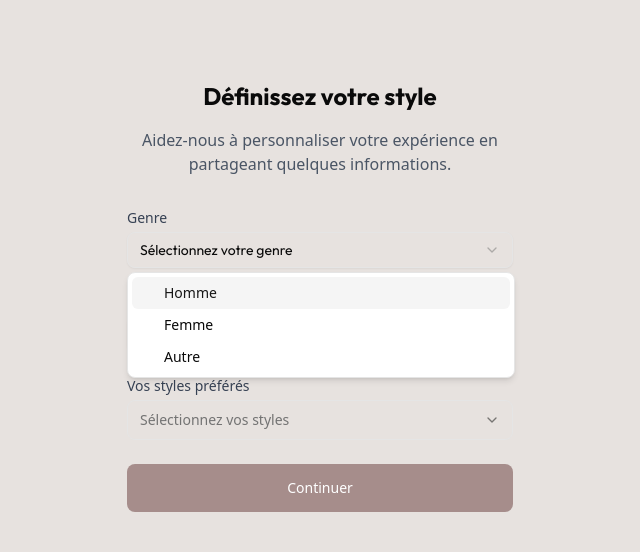
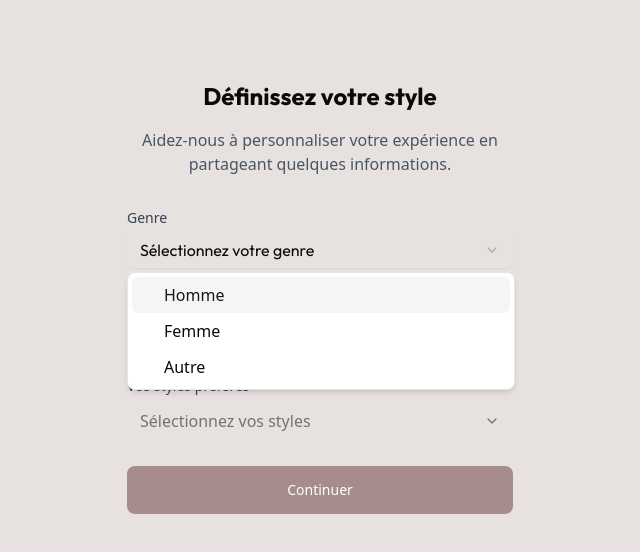
Before and after one commit to BilelDounar/Next_Dresss, a Next.js app: page /about-you in a window 1280 px wide. Both pictures are taken after a click on the button "Sélectionnez votre genre". Shown: the top 552 px of the page, without its empty margins (320-960 px from the left). Built offline with nearby package versions, Linux system fonts and the light colour scheme; a web font is replaced by a local one.

Commit message:
Correction du zoom sur les input

```diff
--- a/src/components/atom/input.tsx
+++ b/src/components/atom/input.tsx
@@ -8,7 +8,7 @@ function Input({ className, type, ...props }: React.ComponentProps<"input">) {
             type={type}
             data-slot="input"
             className={cn(
-                "file:text-foreground placeholder:text-muted-foreground selection:bg-primary-300 selection:text-primary-foreground dark:bg-input/30 border-input flex h-9 w-full min-w-0 rounded-md border bg-transparent px-3 py-1 text-base shadow-xs transition-[color,box-shadow] outline-none file:inline-flex file:h-7 file:border-0 file:bg-transparent file:text-sm file:font-medium disabled:pointer-events-none disabled:cursor-not-allowed disabled:opacity-50 md:text-xs font-outfit",
+                "file:text-foreground placeholder:text-muted-foreground selection:bg-primary-300 selection:text-primary-foreground dark:bg-input/30 border-input flex h-9 w-full min-w-0 rounded-md border bg-transparent px-3 py-1 text-base shadow-xs transition-[color,box-shadow] outline-none file:inline-flex file:h-7 file:border-0 file:bg-transparent file:text-base file:font-medium disabled:pointer-events-none disabled:cursor-not-allowed disabled:opacity-50 md:text-base font-outfit",
                 "focus-visible:border-ring focus-visible:ring-ring/50 focus-visible:ring-[3px] text-light-gray",
                 "aria-invalid:ring-destructive/20 dark:aria-invalid:ring-destructive/40 aria-invalid:border-destructive",
                 "disabled:bg-primary-300 disabled:text-dark-gray",
--- a/src/components/atom/multi-select.tsx
+++ b/src/components/atom/multi-select.tsx
@@ -55,7 +55,7 @@ const MultiSelect = React.forwardRef<HTMLDivElement, MultiSelectProps>(
                     onClick={() => setIsOpen(!isOpen)}
                     onKeyDown={(e) => (e.key === 'Enter' || e.key === ' ') && setIsOpen(!isOpen)}
                     className={cn(
-                        "flex h-auto min-h-10 w-full items-center justify-between rounded-md border border-input bg-transparent px-3 py-2 text-sm ring-offset-background placeholder:text-muted-foreground focus:outline-none focus:ring-2 focus:ring-ring focus:ring-offset-2 disabled:cursor-not-allowed disabled:opacity-50",
+                        "flex h-auto min-h-10 w-full items-center justify-between rounded-md border border-input bg-transparent px-3 py-2 text-base ring-offset-background placeholder:text-muted-foreground focus:outline-none focus:ring-2 focus:ring-ring focus:ring-offset-2 disabled:cursor-not-allowed disabled:opacity-50",
                         className
                     )}
                 >
@@ -64,7 +64,7 @@ const MultiSelect = React.forwardRef<HTMLDivElement, MultiSelectProps>(
                             selected.map((value) => {
                                 const label = options.find((opt) => opt.value === value)?.label || value;
                                 return (
-                                    <div key={value} className="flex items-center gap-1 rounded-full bg-gray-200 px-2 py-1 text-xs">
+                                    <div key={value} className="flex items-center gap-1 rounded-full bg-gray-200 px-2 py-1 text-base">
                                         {label}
                                         <span
                                             role="button"
--- a/src/components/atom/select.tsx
+++ b/src/components/atom/select.tsx
@@ -26,7 +26,7 @@ const SelectTrigger = React.forwardRef<
         ref={ref}
         data-slot="select-trigger"
         className={cn(
-            "placeholder:text-muted-foreground selection:bg-primary-300 selection:text-primary-foreground dark:bg-input/30 border-input flex h-9 w-full items-center justify-between rounded-md border bg-transparent px-3 py-1 text-base shadow-xs transition-[color,box-shadow] outline-none disabled:pointer-events-none disabled:cursor-not-allowed disabled:opacity-50 md:text-sm font-outfit",
+            "placeholder:text-muted-foreground selection:bg-primary-300 selection:text-primary-foreground dark:bg-input/30 border-input flex h-9 w-full items-center justify-between rounded-md border bg-transparent px-3 py-1 text-base shadow-xs transition-[color,box-shadow] outline-none disabled:pointer-events-none disabled:cursor-not-allowed disabled:opacity-50 md:text-base font-outfit",
             "focus-visible:border-ring focus-visible:ring-ring/50 focus-visible:ring-[3px] disabled:text-light-gray",
             "aria-invalid:ring-destructive/20 dark:aria-invalid:ring-destructive/40 aria-invalid:border-destructive",
             "disabled:bg-primary-300 disabled:text-dark-gray",
@@ -81,7 +81,7 @@ const SelectLabel = React.forwardRef<
 >(({ className, ...props }, ref) => (
     <SelectPrimitive.Label
         ref={ref}
-        className={cn("py-1.5 pl-8 pr-2 text-sm font-semibold", className)}
+        className={cn("py-1.5 pl-8 pr-2 text-base font-semibold", className)}
         {...props}
     />
 ))
@@ -94,7 +94,7 @@ const SelectItem = React.forwardRef<
     <SelectPrimitive.Item
         ref={ref}
         className={cn(
-            "relative flex w-full cursor-default select-none items-center rounded-sm py-1.5 pl-8 pr-2 text-sm outline-none focus:bg-accent focus:text-accent-foreground data-[disabled]:pointer-events-none data-[disabled]:opacity-50",
+            "relative flex w-full cursor-default select-none items-center rounded-sm py-1.5 pl-8 pr-2 text-base outline-none focus:bg-accent focus:text-accent-foreground data-[disabled]:pointer-events-none data-[disabled]:opacity-50",
             className
         )}
         {...props}
--- a/src/components/atom/textarea.tsx
+++ b/src/components/atom/textarea.tsx
@@ -9,7 +9,7 @@ const Textarea = React.forwardRef<HTMLTextAreaElement, TextareaProps>(
         return (
             <textarea
                 className={cn(
-                    "flex min-h-[80px] w-full rounded-md border border-input bg-transparent px-3 py-2 text-sm shadow-xs placeholder:text-muted-foreground focus-visible:outline-none focus-visible:ring-1 focus-visible:ring-ring disabled:cursor-not-allowed disabled:opacity-50",
+                    "flex min-h-[80px] w-full rounded-md border border-input bg-transparent px-3 py-2 text-base shadow-xs placeholder:text-muted-foreground focus-visible:outline-none focus-visible:ring-1 focus-visible:ring-ring disabled:cursor-not-allowed disabled:opacity-50",
                     className
                 )}
                 ref={ref}
```
